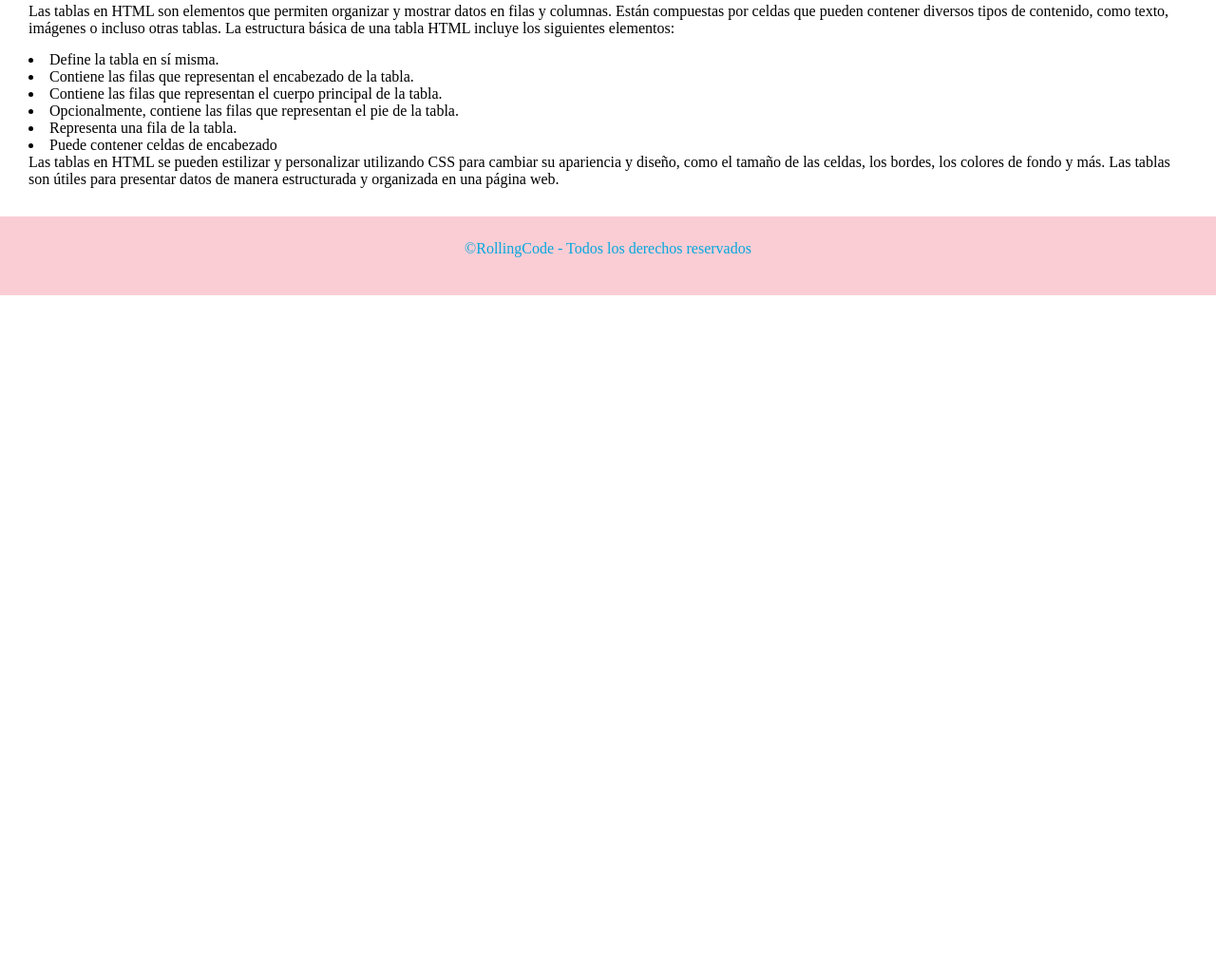
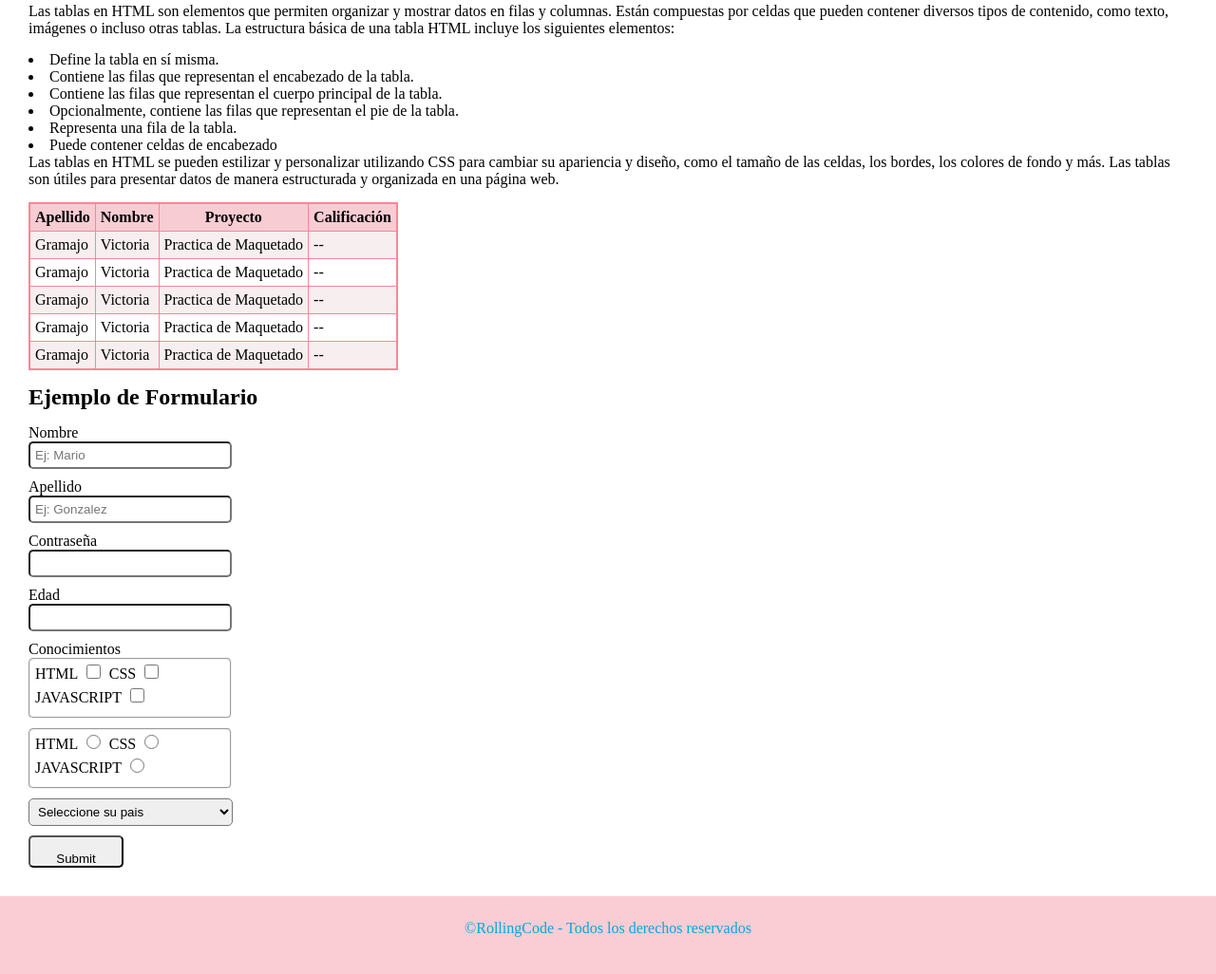
Before and after one commit to marvi2011/proyecto-01-rolling, a plain HTML site: page pages/elementos.html in a window 1280 px wide. Shown: the part 1202-2228 px from the top of the page at 95% size. Before the commit the page ends 1513 px from the top, so only its background shows below. Drawn offline with Linux system fonts and the light colour scheme.

Commit message:
agregué tabla y le dí estilos

```diff
--- a/css/style.css
+++ b/css/style.css
@@ -17,6 +17,12 @@ nav a {
   color: white;
   text-decoration: none;
   padding: 5px;
+}
+
+nav a:hover{
+  color: rgb(194, 121, 133);
+  font-weight: bold;
+  text-decoration: underline;
 }
 
 footer {
@@ -66,11 +72,9 @@ li {
   border-radius: 15px;
   background-color: aquamarine;
   border-color: aquamarine;
-  border-style:dashed;
+  border-style: dashed;
   margin: 10px;
   padding: 5px;
-
-
 }
 #btn2 {
   border-radius: 15px;
@@ -88,7 +92,7 @@ li {
   margin: 10px;
   padding: 5px;
 }
-#btn4{
+#btn4 {
   border-radius: 15px;
   background-color: beige;
   border-color: beige;
@@ -96,7 +100,63 @@ li {
   margin: 10px;
   padding: 5px;
 }
-.paginaActiva{
+.paginaActiva {
   font-weight: 700;
   color: rgb(250, 134, 153);
 }
+
+input {
+  display: block;
+  width: 200px;
+  height: 15px;
+  padding: 5px;
+  margin-bottom: 10px;
+  border-radius: 5px;
+}
+fieldset {
+  width: 200px;
+  border-radius: 5px;
+  padding: 5px;
+  margin-bottom: 10px;
+}
+
+input[type="checkbox"] {
+  display: inline;
+  width: 25px;
+}
+
+input[type="radio"] {
+  display: inline;
+  width: 25px;
+}
+
+select {
+  width: 215px;
+  border-radius: 5px;
+  padding: 5px;
+  margin-bottom: 10px;
+}
+
+input[type="submit"] {
+  display: block;
+  width: 100px;
+  padding: 15px;
+  text-align: center;
+}
+
+/*estilos de tablas*/
+table{
+  border: 2px solid rgb(250, 134, 153);
+  border-collapse: collapse;
+  margin-bottom: 15px;
+}
+td, th{
+  border: 1px solid rgb(250, 134, 153);
+  padding: 5px;
+}
+th{
+  background-color: rgb(248, 204, 211);
+}
+tbody tr:nth-child(odd){
+  background-color: rgb(247, 238, 239);
+}
--- a/pages/elementos.html
+++ b/pages/elementos.html
@@ -167,6 +167,97 @@
           bordes, los colores de fondo y más. Las tablas son útiles para
           presentar datos de manera estructurada y organizada en una página web.
         </p>
+        <table>
+          <thead>
+            <tr>
+              <th>Apellido</th>
+              <th>Nombre</th>
+              <th>Proyecto</th>
+              <th>Calificación</th>
+            </tr>
+          </thead>
+          <tbody>
+            <tr>
+              <td>Gramajo</td>
+              <td>Victoria</td>
+              <td>Practica de Maquetado</td>
+              <td>--</td>
+            </tr>
+            <tr>
+              <td>Gramajo</td>
+              <td>Victoria</td>
+              <td>Practica de Maquetado</td>
+              <td>--</td>
+            </tr>
+            <tr>
+              <td>Gramajo</td>
+              <td>Victoria</td>
+              <td>Practica de Maquetado</td>
+              <td>--</td>
+            </tr>
+            <tr>
+              <td>Gramajo</td>
+              <td>Victoria</td>
+              <td>Practica de Maquetado</td>
+              <td>--</td>
+            </tr>
+            <tr>
+              <td>Gramajo</td>
+              <td>Victoria</td>
+              <td>Practica de Maquetado</td>
+              <td>--</td>
+            </tr>
+          </tbody>
+        </table>
+        <article>
+          <h2>Ejemplo de Formulario</h2>
+          <form>
+            <label>Nombre</label>
+            <input
+              type="text"
+              placeholder="Ej: Mario"
+              minlength="3"
+              maxlength="30"
+              required
+            />
+            <label>Apellido</label>
+            <input
+              type="text"
+              placeholder="Ej: Gonzalez"
+              minlength="3"
+              maxlength="30"
+              required
+            />
+            <label>Contraseña</label>
+            <input type="password" required />
+            <label>Edad</label>
+            <input type="number" min="18" max="80" />
+            <label>Conocimientos</label>
+            <fieldset>
+              <label>HTML</label>
+              <input type="checkbox" value="HTML" />
+              <label>CSS</label>
+              <input type="checkbox" value="CSS" />
+              <label>JAVASCRIPT</label>
+              <input type="checkbox" value="JAVASCRIPT" />
+            </fieldset>
+            <fieldset>
+              <label>HTML</label>
+              <input type="radio" value="HTML" />
+              <label>CSS</label>
+              <input type="radio" value="CSS" />
+              <label>JAVASCRIPT</label>
+              <input type="radio" value="JAVASCRIPT" />
+            </fieldset>
+            <select>
+              <option value="">Seleccione su pais</option>
+              <option value="Argentina">Argentina</option>
+              <option value="Brasil">Brasil</option>
+              <option value="Chile">Chile</option>
+            </select>
+            <input type="submit" />
+          </form>
+        </article>
       </section>
     </main>
     <footer>
```
